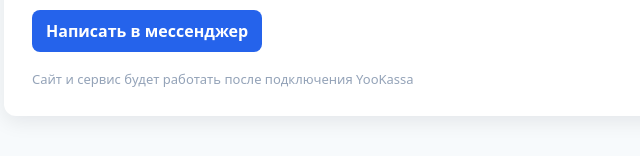
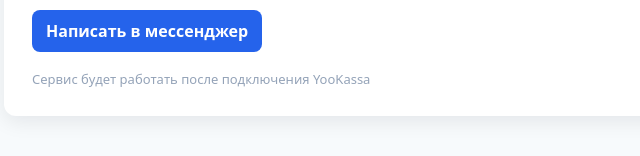
Before and after one commit to pohelp/pohelp.github.io, a plain HTML site: page index.html in a window 1280 px wide. Shown: the part 500-656 px from the top of the page, 268-908 px from the left. Drawn offline with Linux system fonts and the light colour scheme.

Commit message:
Update index.html

```diff
--- a/index.html
+++ b/index.html
@@ -37,7 +37,7 @@
     </div>
 
     <footer>
-      Сайт и сервис будет работать после подключения YooKassa
+      Cервис будет работать после подключения YooKassa
     </footer>
   </main>
 </body>
```
